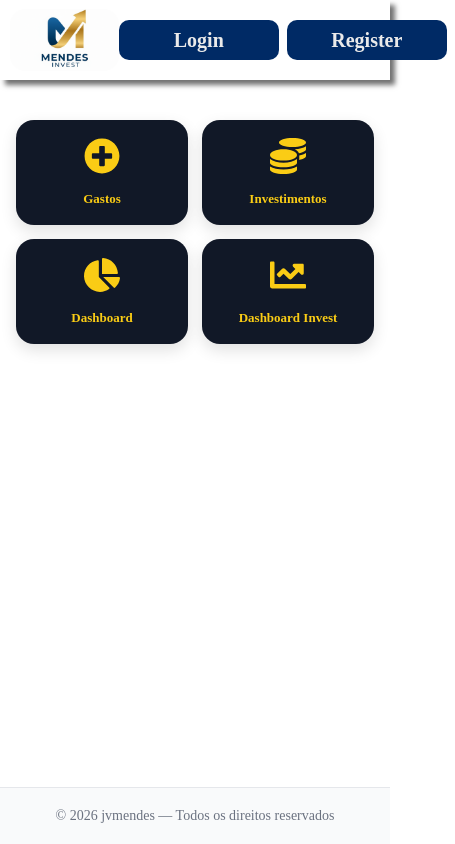
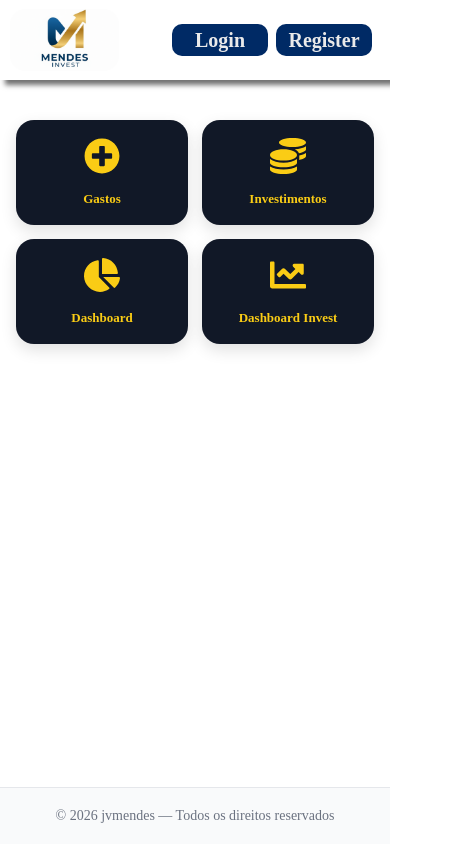
Before and after one commit to Yaiotaeri/MendesInvesting, a React (Vite) app: page / in a window 390 px wide. Shown: the whole page, 455 px wide, since content can reach past the window. Built offline with nearby package versions, Linux system fonts and the light colour scheme.

Commit message:
Implement responsive styles for Menu
Add responsive styles for Menu component.

```diff
--- a/src/components/Menu/styles.js
+++ b/src/components/Menu/styles.js
@@ -38,4 +38,9 @@ export const MyButton = styled(Link)`
         transform:scale(0.90);
         background: #012455;
     }
+
+    @media (max-width: 768px) {
+    width:6rem;
+    height:2rem;
+  }
 `
```
